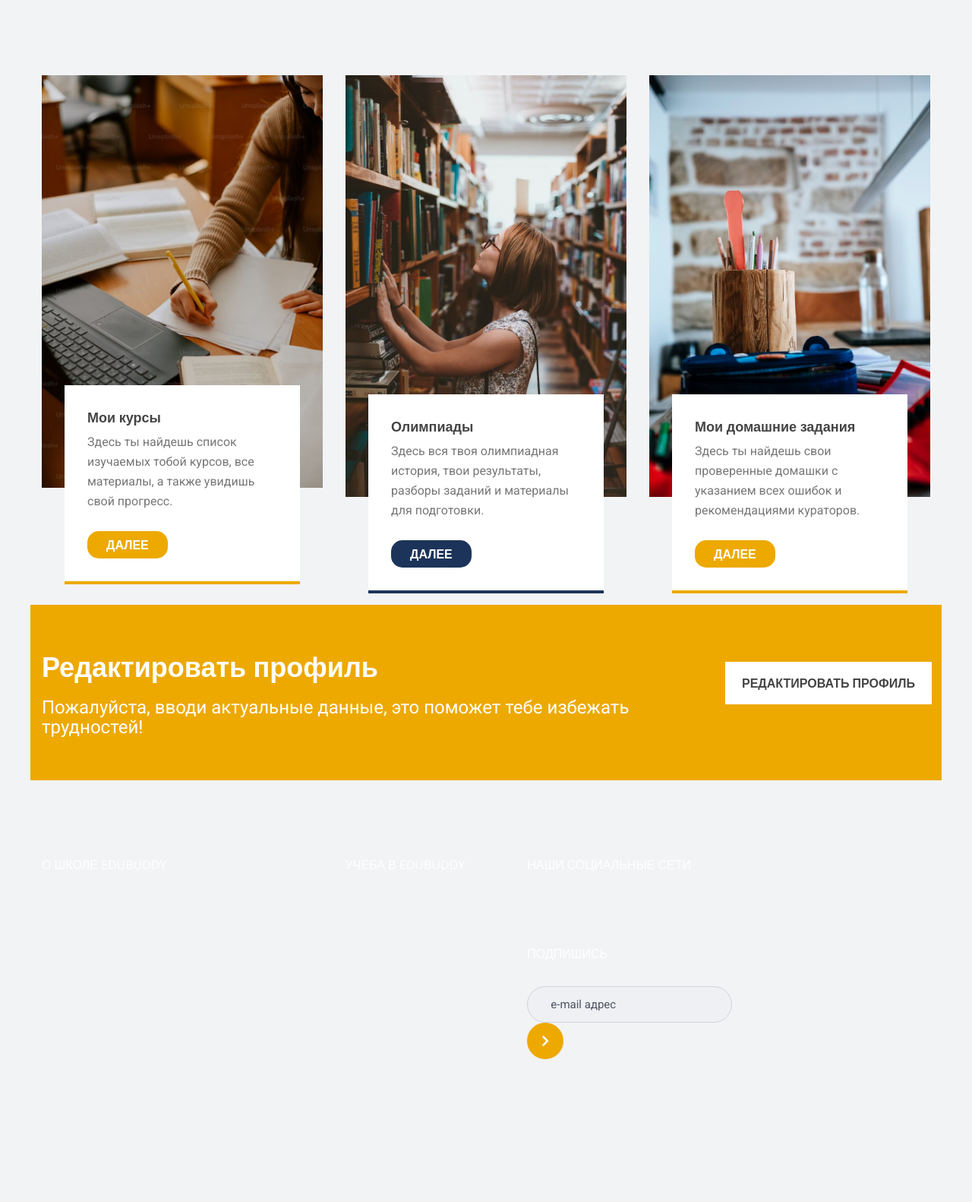
After one commit to KseniiaKornilova/olympiad_platform, a Django app: template olympiad_platform/templates/students/profile.html in a window 1280 px wide. The commit adds this page. Shown: the part 1249-2831 px from the top of the page at 76% size. Run offline with Django 3.2, Linux system fonts and the light colour scheme; the template is opened without the code that fills it, so the values that code supplies are empty; some libraries are stand-ins or nearby versions.

Commit message:
feat: add logout system and profile page

```diff
--- a/olympiad_platform/apps/students/urls.py
+++ b/olympiad_platform/apps/students/urls.py
@@ -1,8 +1,10 @@
 from django.urls import path, include
-from .views import UserLogin
+from .views import UserLogin, profile, UserLogout
 
 app_name = 'students'
 
 urlpatterns = [
     path('accounts/login/', UserLogin.as_view(), name='login'),
+    path('accounts/profile/', profile, name='profile'),
+    path('accounts/logout/', UserLogout.as_view(), name='logout'),
 ]
--- a/olympiad_platform/static/assets/css/theme-styles.css
+++ b/olympiad_platform/static/assets/css/theme-styles.css
@@ -479,6 +479,7 @@ ul.menu {
 .title-section.dark-bg:after {
     content: "";
     background: url(../images/help/title-section-background-effect-1.jpg);
+	opacity: 0.8;
     background-repeat: no-repeat;
     background-size: cover;
     background-position: center;
@@ -541,10 +542,10 @@ ul.menu {
 	margin-right:0px;
 }
 .top-bar .right-side ul li a {
-	color:#ffffff;
+	color:#626060;
 }
 .top-bar .right-side ul li a:hover {
-	color:#444444;
+	color:#171614;
 }
 .top-bar .right-side ul li {
 	margin-right:20px;
@@ -1344,6 +1345,7 @@ ul.menu {
 	line-height:27px;
 }
 .call-to-action .row .col-sm-12 {
+
 }
 .call-box h3 a:hover {
 	color:#eda900;
@@ -1574,6 +1576,7 @@ ul.menu {
     border-top:1px solid #eda900;
 }
 
+
 /*--------------------------------
 	06 - Boxed Layout Css
 --------------------------------*/
--- /dev/null
+++ b/olympiad_platform/templates/students/profile.html
@@ -0,0 +1,92 @@
+{% extends 'basic.html' %}
+{% load static %}
+{% load bootstrap4 %}
+
+
+    {% block title %} EduBuddy school {% endblock %}
+
+    {% block content %}
+    <div class="title-section dark-bg grey-bg">
+        <div class="container">
+            <div class="row">
+
+                <div class="col-sm-12 col-padding-y">
+                    <div class="title-section-text">
+
+                        <h1>Мой профиль</h1>
+                    </div>
+                </div><!-- Top Columns /-->
+
+            </div>
+        </div><!-- Grid Container /-->
+    </div>
+    <!-- Title Section /-->
+
+    <div class="blog-post blog-post-page grey-bg grey-bg-color">
+        <div class="container">
+            <div class="row">
+
+                <div class="col-sm-12 col-md-6 col-lg-4 col-padding-y">
+                    <div class="blog-box">
+                        <div class="blog-img">
+                            <img src="{% static 'assets/images/help/profile/profile-img1.jpg' %}" alt="Blog Img">
+                        </div>
+                        <div class="blog-text">
+                            <h5><a href="blog.html">Мои курсы</a></h5>
+
+                            <p>Здесь ты найдешь список изучаемых тобой курсов, все материалы, а также увидишь свой прогресс.</p>
+                            <a href="#" class="btn btn-light btn-dark-animated">Далее</a>
+                        </div>
+                    </div><!-- Post Box /-->
+                </div><!-- Columns /-->
+
+                <div class="col-sm-12 col-md-6 col-lg-4 col-padding-y">
+                    <div class="blog-box">
+                        <div class="blog-img">
+                            <img src="{% static 'assets/images/help/profile/profile-img2.jpg' %}" alt="Blog Img">
+                        </div>
+                        <div class="blog-text">
+                            <h5><a href="blog.html">Олимпиады</a></h5>
+                            <p>Здесь вся твоя олимпиадная история, твои результаты, разборы заданий и материалы для подготовки.</p>
+                            <a href="#" class="btn btn-dark btn-animated">Далее</a>
+                        </div>
+                    </div><!-- Post Box /-->
+                </div><!-- Columns /-->
+
+                <div class="col-sm-12 col-md-6 col-lg-4 col-padding-y">
+                    <div class="blog-box">
+                        <div class="blog-img">
+                            <img src="{% static 'assets/images/help/profile/profile-img3.jpg' %}" alt="Blog Img">
+                        </div>
+                        <div class="blog-text">
+                            <h5><a href="blog.html">Мои домашние задания</a></h5>
+                            <p>Здесь ты найдешь свои проверенные домашки с указанием всех ошибок и рекомендациями кураторов.</p>
+                            <a href="#" class="btn btn-light btn-dark-animated">Далее</a>
+                        </div>
+                    </div><!-- Post Box /-->
+                </div><!-- Columns /-->
+
+    <!-- Blog Post /-->
+
+    <div class="request-appointment">
+        <div class="container">
+            <div class="row">
+
+                <div class="col-sm-12 col-md-8 col-lg-9 col-padding-y">
+                    <div class="appointment-text">
+                        <h2>Редактировать профиль</h2>
+                        <p>Пожалуйста, вводи актуальные данные, это поможет тебе избежать трудностей!</p>
+                    </div><!-- Appointment Text /-->
+                </div><!-- Columns /-->
+
+                <div class="col-sm-12 col-md-4 col-lg-3 col-padding-y">
+                    <div class="appointment-btn">
+                        <a href="appointment.html" class="btn btn-secondary btn-padding btn-dark-animated">Редактировать профиль</a>
+                    </div><!-- Appointment Btn /-->
+                </div><!-- Columns /-->
+
+            </div><!-- Row /-->
+        </div><!-- Container /-->
+    </div>
+    <!-- Request Appointment /-->
+    {% endblock %}
```
Also changed, not shown: olympiad_platform/apps/students/views.py (+11 -1 lines), olympiad_platform/templates/students/logout.html (added, +23 -0 lines), olympiad_platform/static/assets/images/help/profile/profile-img1.jpg (added), olympiad_platform/static/assets/images/help/profile/profile-img2.jpg (added), olympiad_platform/static/assets/images/help/profile/profile-img3.jpg (added), olympiad_platform/static/assets/images/help/title-section-background-effect-1.jpg, 5 other files.
